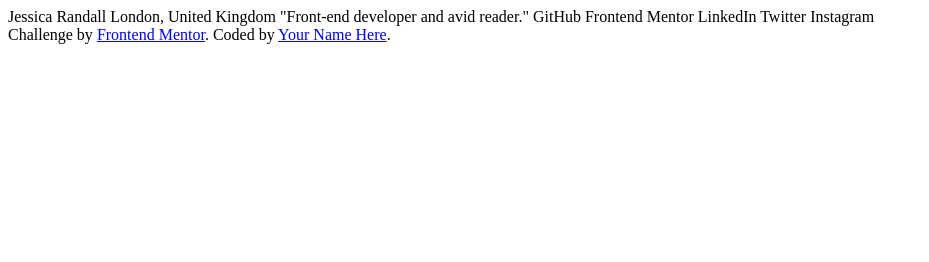
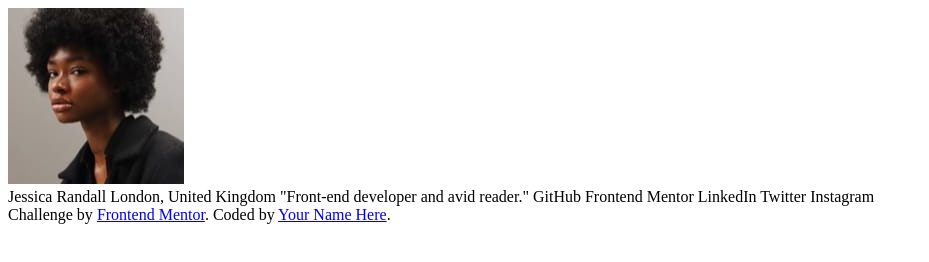
Before and after one commit to b4rd13l/social_links_profile, a plain HTML site: page index.html in a window 1280 px wide. Shown: the whole page, without its empty margins (0-929 px from the left). Drawn offline with Linux system fonts and the light colour scheme.

Commit message:
Estructura html realizada

```diff
--- a/index.html
+++ b/index.html
@@ -10,7 +10,11 @@
   <title>Social links profile | Alejandro Aspi</title>
 </head>
 <body>
-
+  <section>
+    <header>
+      <img src="./assets/images/avatar-jessica.jpeg" alt="Avatar de Jessica">
+    </header>
+  </section>
   Jessica Randall
   London, United Kingdom
   "Front-end developer and avid reader."
```
